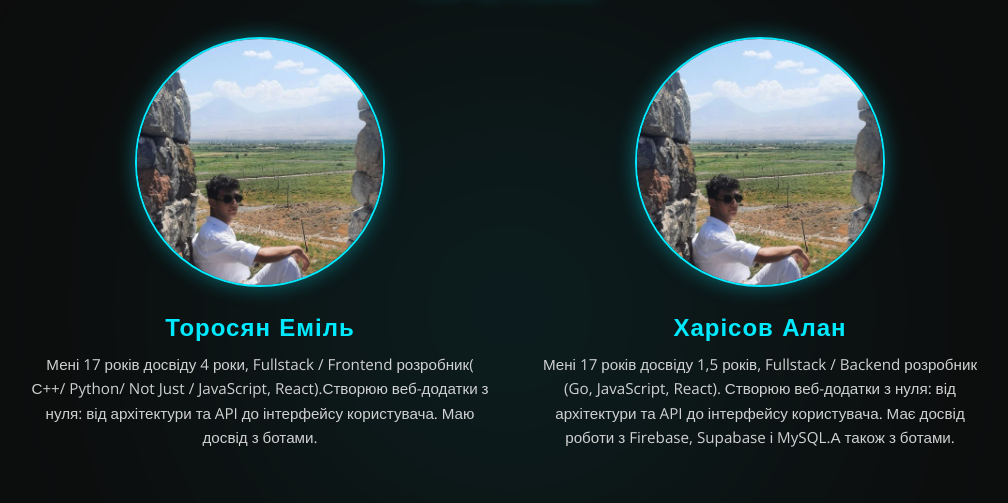
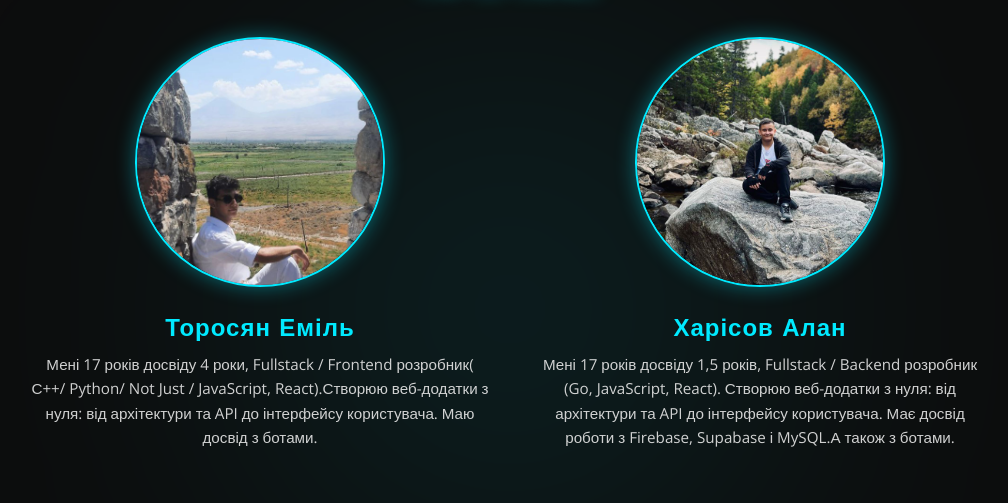
Before and after one commit to blek0150-cell/sgu, a plain HTML site: page about.html in a window 1280 px wide. Shown: the part 91-594 px from the top of the page, without its empty margins (130-1138 px from the left). Drawn offline with nearby package versions, Linux system fonts and the light colour scheme.

Commit message:
Update about.html

```diff
--- a/about.html
+++ b/about.html
@@ -144,7 +144,7 @@
     </div>
 
     <div class="person">
-      <img src="545.jpg" alt="Фото учасника 2">
+      <img src="556.jpg" alt="Фото учасника 2">
       <h2>Харісов Алан</h2>
       <p>Мені 17 років досвіду 1,5 років,  Fullstack / Backend розробник (Go, JavaScript, React). Створюю веб-додатки з нуля: від архітектури та API до інтерфейсу користувача. Має досвід роботи з Firebase, Supabase і MySQL.А також з ботами.</p>
     </div>
```
